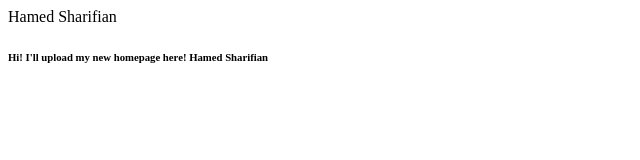
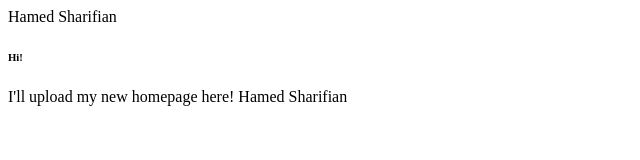
Before and after one commit to HamedSharifian/HamedSharifian.github.io, a plain HTML site: page index.html in a window 1280 px wide. Shown: the whole page, without its empty margins (0-640 px from the left). Drawn offline with Linux system fonts and the light colour scheme.

Commit message:
Second Commit

```diff
--- a/index.html
+++ b/index.html
@@ -4,7 +4,7 @@
 </head>
 <body>
 
-<h6>Hi!</6>
+<h6>Hi!</h6>
 I'll upload my new homepage here!
 
 Hamed Sharifian
```
